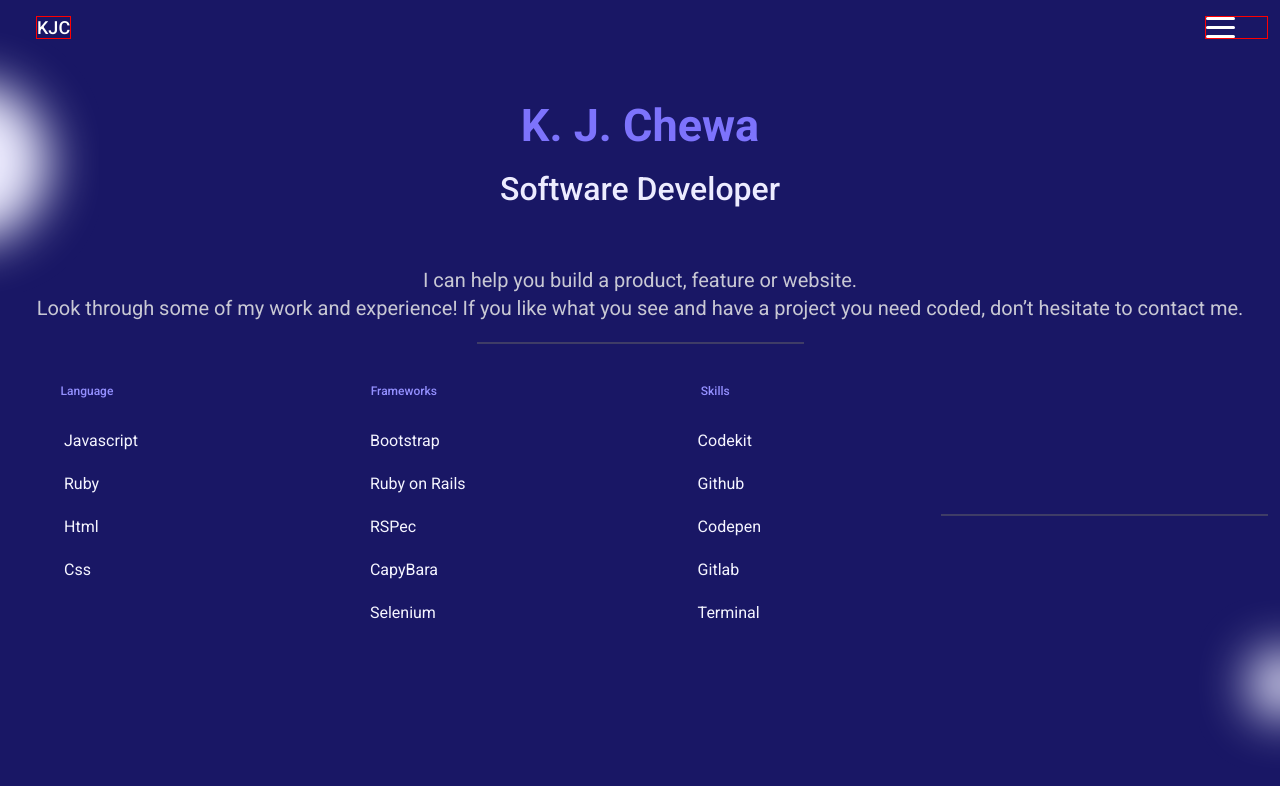
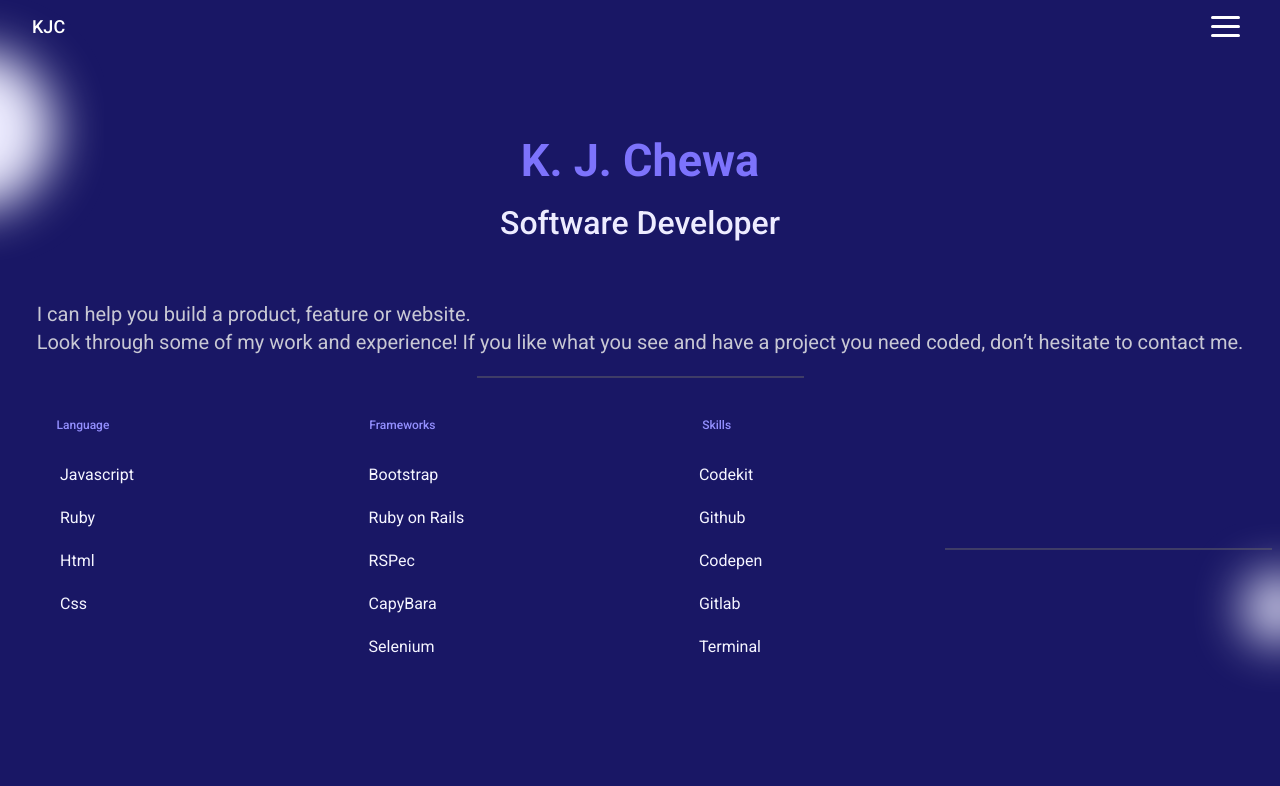
Before and after one commit to Kingjosh007/my-portfolio, a website: page index.html in a window 1280 px wide. Drawn offline with Linux system fonts and the light colour scheme.

Commit message:
Update tag names for better semantics, and the style as well

```diff
--- a/index.html
+++ b/index.html
@@ -24,21 +24,19 @@
             <div class="hamburger-icon"><span></span></div>
         </div>
     </header>
-    <main class="main-section">
-        <img src="assets/svg/big_ellipse.svg" alt="Big ellipse with gradient background" id="big-ellipse">
-        <div class="name">K. J. Chewa</div>
-        <div class="job-title">Software Developer</div>
-        <div class="description">
-            <p>I can help you build a product, feature or website. <br>  Look through some of my work and
-            experience! If you like what you see and have a project you need coded, don’t hesitate to contact me.</p></div>
-    </main>
+    <section class="main-section">
+        <h1 class="name">K. J. Chewa</div>
+        <h3 class="job-title">Software Developer</h3>
+        <p class="description">
+            I can help you build a product, feature or website. <br>  Look through some of my work and
+            experience! If you like what you see and have a project you need coded, don’t hesitate to contact me.</p>
+    </section>
     <div class="hr-image-container">
         <img src="assets/svg/hr.svg" alt="Line separing the main content from the footer">
     </div>
 
+     <footer>
 
-     <footer>
-         <img src="assets/svg/small_ellipse.svg" alt="Small ellipse with gradient background" id="small-ellipse">
         <div class="footer-section">
             <div class="fs-title">Language</div>
             <div class="fs-list">
--- a/style.css
+++ b/style.css
@@ -23,8 +23,10 @@
 body {
   background-color: var(--color-defaut-background);
   color: var(--color-primary-4);
-  margin: 12px;
   font-family: Roboto, Arial, sans-serif;
+  background-image: url("assets/svg/big_ellipse.svg"), url("assets/svg/small_ellipse.svg");
+  background-repeat: no-repeat, no-repeat;
+  background-position: left top, right bottom;
 }
 
 /* Hamburger Icon */
@@ -61,20 +63,6 @@ body {
   top: 9px;
 }
 
-/* Ellipses */
-
-#big-ellipse {
-  position: absolute;
-  left: -5px;
-  top: 2em;
-}
-
-#small-ellipse {
-  position: absolute;
-  right: -5.2px;
-  bottom: 2em;
-}
-
 /* Header */
 
 .portfolio-header {
@@ -83,10 +71,6 @@ body {
   margin-top: 1em;
   margin-bottom: 60px;
   margin-left: 24px;
-}
-
-.portfolio-header > * {
-  border: 1px solid red;
 }
 
 .portfolio-header a {
@@ -120,17 +104,18 @@ body {
 .main-section .job-title {
   font-size: 32px;
   font-weight: 500;
+  margin-top: -1.2em;
   color: var(--color-primary-4);
 }
 
 .main-section .description {
   font-weight: 400;
   font-size: 20px;
-  text-align: center;
+  text-align: justify;
   font-style: normal;
   line-height: 28px;
   color: var(--color-neutral-7);
-  margin-top: 1em;
+  margin-top: 0.4em;
 }
 
 /* Footer */
```
